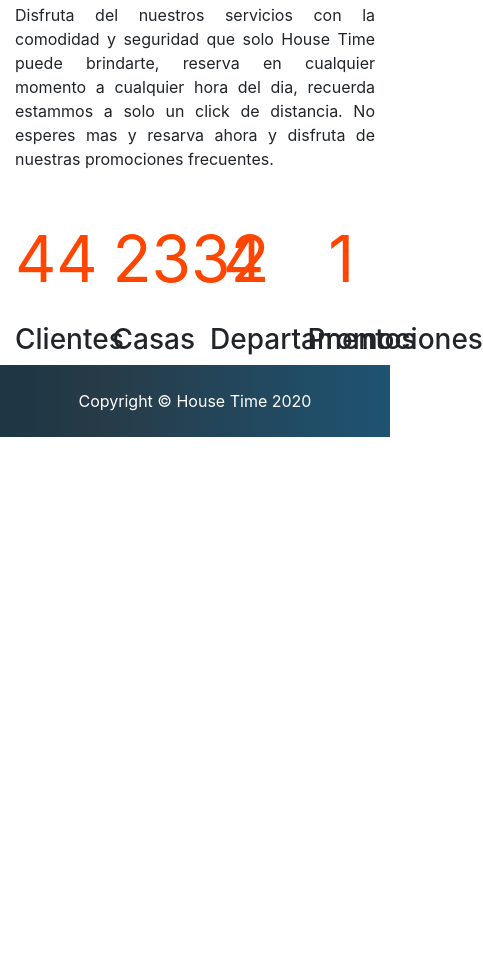
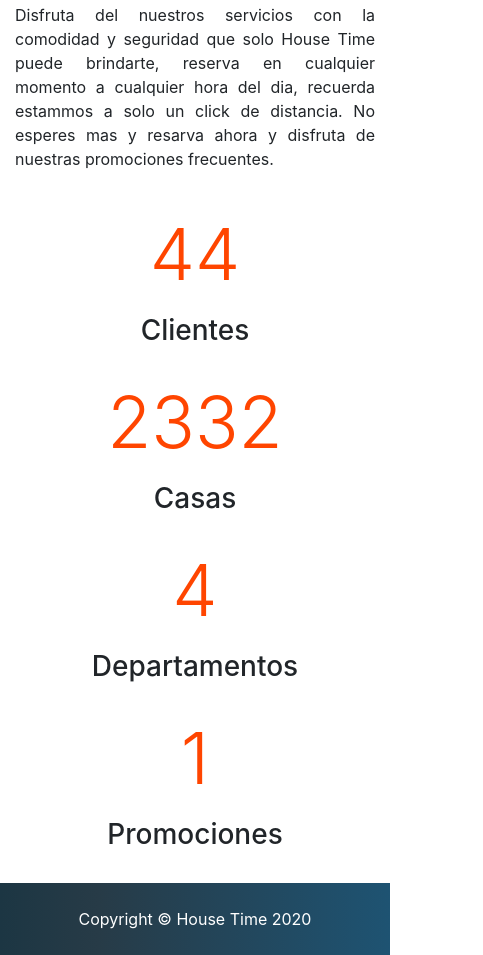
Before and after one commit to callmeFurok/HouseTime, a plain HTML site: page index.html in a window 390 px wide. Shown: the part 1227-2182 px from the top of the page, 483 px wide, since content can reach past the window. Before the commit the page ends 1664 px from the top, so only its background shows below. Drawn offline with nearby package versions, Linux system fonts and the light colour scheme; a script that the page names is missing.

Commit message:
Terminado el responsive

```diff
--- a/css/style.css
+++ b/css/style.css
@@ -65,5 +65,4 @@
 
 .valores {
     color: orangered;
-    font-size: 4rem;
 }
--- a/index.html
+++ b/index.html
@@ -91,10 +91,10 @@
             <div class="row">
                 <div class="col">
                     <h2>Busca o Cotiza tu lugar favorito</h2>
-                    <p align="justify">House Time te ofrece departamentos y casas ubicadas en los principales sitios turisticos del pais, aseguramos tu confort y seguridad a la hora de escoger una opcion. Puedes buscar el sitio en el que deseas hosedarte y cotizar segun
+                    <p class="text-justify">House Time te ofrece departamentos y casas ubicadas en los principales sitios turisticos del pais, aseguramos tu confort y seguridad a la hora de escoger una opcion. Puedes buscar el sitio en el que deseas hosedarte y cotizar segun
                         tus preferencias.
                     </p>
-                    <p align="justify">No esperes mas y reserva ahora.</p>
+                    <p class="text-justify">No esperes mas y reserva ahora.</p>
                 </div>
             </div>
             <div class="row">
@@ -108,7 +108,7 @@
                         <li>Amazonia</li>
                         <li>Region Insuar</li>
                     </ul>
-                    <p align="justify">Disfruta del nuestros servicios con la comodidad y seguridad que solo House Time puede brindarte, reserva en cualquier momento a cualquier hora del dia, recuerda estammos a solo un click de distancia. No esperes mas y resarva ahora
+                    <p class="text-justify">Disfruta del nuestros servicios con la comodidad y seguridad que solo House Time puede brindarte, reserva en cualquier momento a cualquier hora del dia, recuerda estammos a solo un click de distancia. No esperes mas y resarva ahora
                         y disfruta de nuestras promociones frecuentes.
                     </p>
                 </div>
@@ -124,30 +124,20 @@
 
     <div class="container mt-4">
         <div class="row">
-            <div class="col text-center">
-                <p id="clientes" class="valores"></p>
-            </div>
-            <div class="col text-center">
-                <p id="viajes" class="valores"></p>
-            </div>
-            <div class="col text-center">
-                <p id="paquetes" class="valores"></p>
-            </div>
-            <div class="col text-center">
-                <p id="promociones" class="valores"></p>
-            </div>
-        </div>
-        <div class="row">
-            <div class="col text-center">
+            <div class="col-12 col-sm-6 col-md-3 mb-4 text-center">
+                <p id="clientes" class="valores display-3"></p>
                 <h3 class="text-center">Clientes</h3>
             </div>
-            <div class="col text-center">
+            <div class="col-12 col-sm-6 col-md-3 mb-4 text-center">
+                <p id="viajes" class="valores display-3"></p>
                 <h3 class="text-center">Casas</h3>
             </div>
-            <div class="col text-center">
+            <div class="col-12 col-sm-6 col-md-3 mb-4 text-center">
+                <p id="paquetes" class="valores display-3"></p>
                 <h3 class="text-center">Departamentos</h3>
             </div>
-            <div class="col text-center">
+            <div class="col-12 col-sm-6 col-md-3 mb-4 text-center">
+                <p id="promociones" class="valores display-3"></p>
                 <h3 class="text-center">Promociones</h3>
             </div>
         </div>
```
Also changed, not shown: anuncio_detalle.html (+3 -3 lines), quienes_somos.html (+4 -4 lines).
